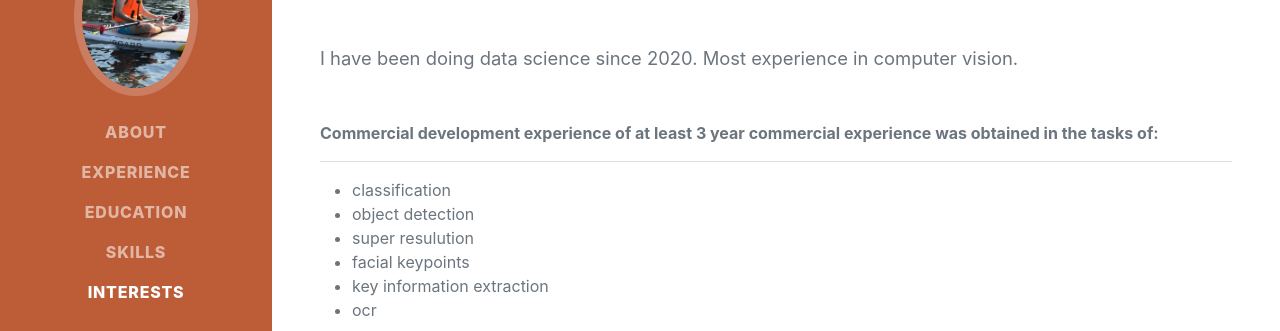
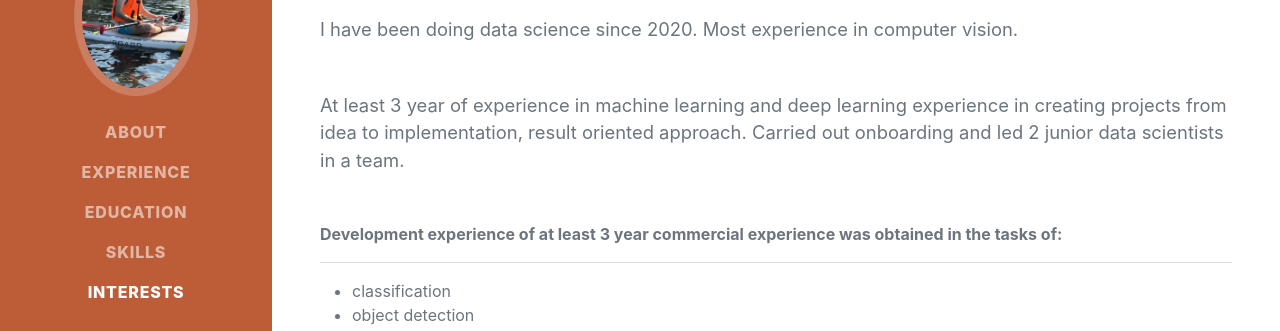
Before and after one commit to LehaShark/LehaShark.github.io, a plain HTML site: page index.html in a window 1280 px wide. Shown: the part 280-611 px from the top of the page. Drawn offline with nearby package versions, Linux system fonts and the light colour scheme; a web font is replaced by a local one.

Commit message:
delete interests

```diff
--- a/index.html
+++ b/index.html
@@ -48,8 +48,9 @@
                         <a href="mailto:name@email.com">alexey.kononov.job@yandex.ru</a>
                     </div>
                     <p class="lead mb-5">I have been doing data science since 2020. Most experience in computer vision.</p>
+                    <p class="lead mb-5">At least 3 year of experience in machine learning and deep learning experience in creating projects from idea to implementation, result oriented approach. Сarried out onboarding and led 2 junior data scientists in a team.</p>
                     <body>
-                    <p><strong>Commercial development experience of at least 3 year commercial experience was obtained in the tasks of:</strong></p>
+                    <p><strong>Development experience of at least 3 year commercial experience was obtained in the tasks of:</strong></p>
                         <hr>
                         <ul>
                             <li>classification</li>
@@ -285,7 +286,7 @@
             <section class="resume-section" id="interests">
                 <div class="resume-section-content">
                     <h2 class="mb-5">Interests</h2>
-                    <p>At least 3 year of experience in machine learning and deep learning experience in creating projects from idea to implementation, result oriented approach. Сarried out onboarding and led 2 junior data scientists in a team. Also in my free time I study modern nets and articles on this topic.</p>
+                    <p> Also in my free time I study modern nets and articles on this topic.</p>
                     <p class="mb-0"></p>
                 </div>
             </section>
```
